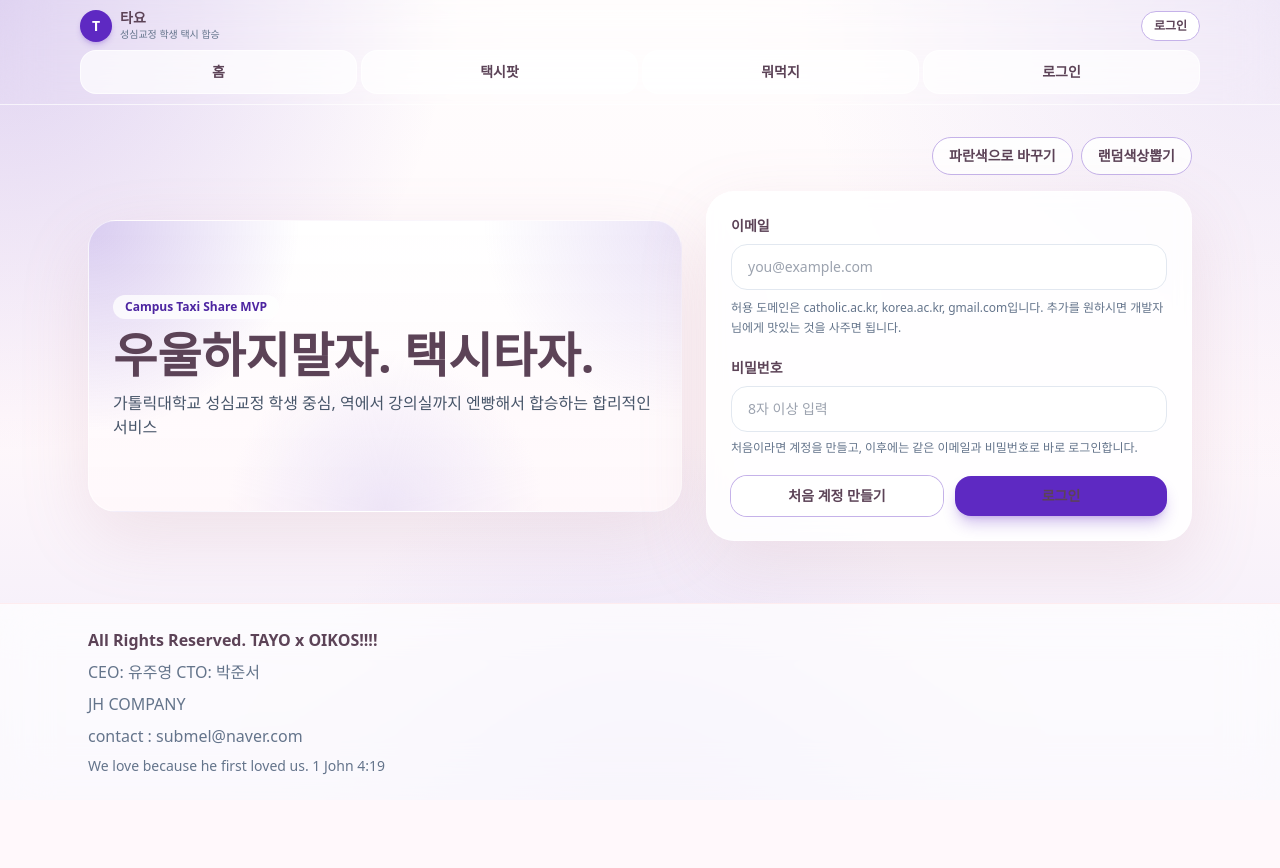
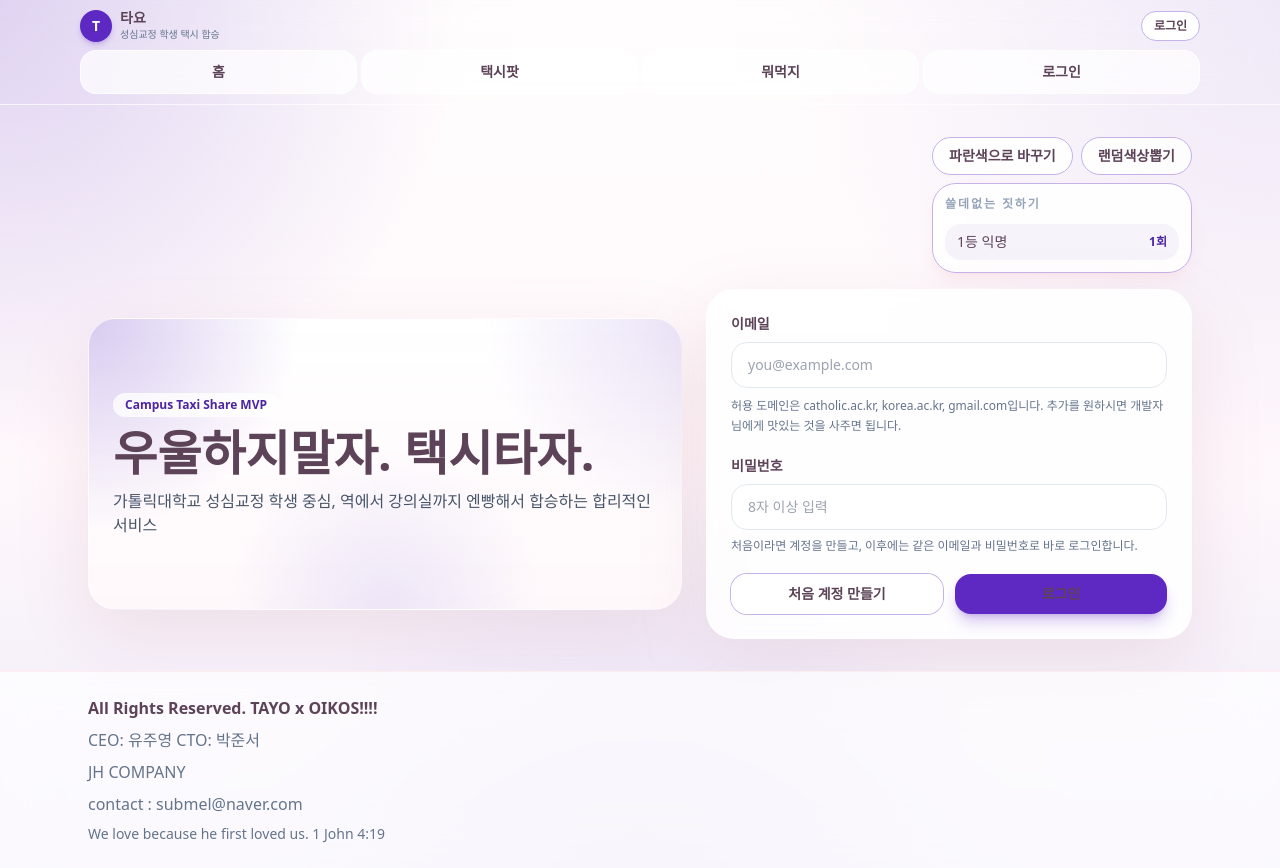
Before and after one commit to juyoungee502/tayo, a Next.js app: page /login in a window 1280 px wide. Both pictures are taken after a click on the button "랜덤색상뽑기". Before the commit the page ends 800 px from the top, so only its background shows below. Built offline with nearby package versions, Linux system fonts and the light colour scheme; no server answers.

Commit message:
use app nicknames for theme ranking

```diff
--- a/app/layout.tsx
+++ b/app/layout.tsx
@@ -79,7 +79,7 @@ export default async function RootLayout({ children }: { children: React.ReactNo
           ) : null}
           <main className={`mx-auto w-full max-w-6xl flex-1 px-4 py-6 sm:px-6 sm:py-8 ${hasActivePartyBar ? "pb-28 sm:pb-32" : ""}`}>
             <div className="mb-4 flex justify-end">
-              <ThemeToggle />
+              <ThemeToggle nickname={authContext.profile?.nickname ?? null} />
             </div>
             {children}
           </main>
--- a/components/ui/theme-toggle.tsx
+++ b/components/ui/theme-toggle.tsx
@@ -1,9 +1,10 @@
 "use client";
 
-import { useEffect, useState } from "react";
+import { useEffect, useMemo, useState } from "react";
 
 const STORAGE_KEY = "tayo-theme";
 const CUSTOM_COLOR_KEY = "tayo-custom-brand";
+const RANDOM_THEME_STATS_KEY = "tayo-random-theme-stats";
 
 type ThemeMode = "pink" | "blue" | "custom";
 
@@ -26,6 +27,8 @@ type CustomTheme = {
   mesh3: string;
   selection: string;
 };
+
+type ThemeStats = Record<string, number>;
 
 function hexToRgb(hex: string) {
   const normalized = hex.replace("#", "");
@@ -94,6 +97,19 @@ function randomHexColor() {
   return rgbToHex(r, g, b);
 }
 
+function readStats(): ThemeStats {
+  try {
+    const raw = window.localStorage.getItem(RANDOM_THEME_STATS_KEY);
+    return raw ? (JSON.parse(raw) as ThemeStats) : {};
+  } catch {
+    return {};
+  }
+}
+
+function writeStats(stats: ThemeStats) {
+  window.localStorage.setItem(RANDOM_THEME_STATS_KEY, JSON.stringify(stats));
+}
+
 function clearCustomTheme() {
   const root = document.documentElement;
   [
@@ -151,8 +167,13 @@ function applyTheme(mode: ThemeMode, customTheme?: CustomTheme | null) {
   root.dataset.theme = mode;
 }
 
-export function ThemeToggle() {
+export function ThemeToggle({ nickname }: { nickname?: string | null }) {
   const [theme, setTheme] = useState<ThemeMode>("pink");
+  const [stats, setStats] = useState<ThemeStats>({});
+  const ranking = useMemo(
+    () => Object.entries(stats).sort((a, b) => b[1] - a[1]).slice(0, 3),
+    [stats],
+  );
 
   useEffect(() => {
     const savedMode = window.localStorage.getItem(STORAGE_KEY);
@@ -160,6 +181,7 @@ export function ThemeToggle() {
     const parsedCustom = savedCustom ? (JSON.parse(savedCustom) as CustomTheme) : null;
     const nextTheme: ThemeMode = savedMode === "blue" || savedMode === "custom" ? savedMode : "pink";
     setTheme(nextTheme);
+    setStats(readStats());
     applyTheme(nextTheme, parsedCustom);
   }, []);
 
@@ -174,13 +196,22 @@ export function ThemeToggle() {
   const handleRandomTheme = () => {
     const randomSeed = randomHexColor();
     const customTheme = buildCustomTheme(randomSeed);
+    const statKey = nickname?.trim() || "익명";
+    const nextStats = {
+      ...stats,
+      [statKey]: (stats[statKey] ?? 0) + 1,
+    };
+
     setTheme("custom");
+    setStats(nextStats);
     window.localStorage.setItem(STORAGE_KEY, "custom");
     window.localStorage.setItem(CUSTOM_COLOR_KEY, JSON.stringify(customTheme));
+    writeStats(nextStats);
     applyTheme("custom", customTheme);
   };
 
   return (
+    <div className="flex flex-col items-end gap-2">
       <div className="flex flex-wrap justify-end gap-2">
         <button
           type="button"
@@ -197,5 +228,22 @@ export function ThemeToggle() {
           랜덤색상뽑기
         </button>
       </div>
+
+      <div className="w-full max-w-xs rounded-3xl border border-brand-200 bg-white/90 p-3 text-left shadow-lg shadow-brand-200/30 backdrop-blur-xl">
+        <p className="text-xs font-semibold uppercase tracking-[0.16em] text-slate-400">쓸데없는 짓하기</p>
+        {ranking.length > 0 ? (
+          <div className="mt-3 space-y-2 text-sm text-slate-600">
+            {ranking.map(([name, count], index) => (
+              <div key={name} className="flex items-center justify-between gap-3 rounded-2xl bg-brand-50/70 px-3 py-2">
+                <p className="truncate font-medium text-slateBlue">{index + 1}등 {name}</p>
+                <span className="shrink-0 text-xs font-semibold text-brand-700">{count}회</span>
+              </div>
+            ))}
+          </div>
+        ) : (
+          <p className="mt-3 text-sm text-slate-500">아직 아무도 쓸데없는 짓을 하지 않았어요.</p>
+        )}
+      </div>
+    </div>
   );
 }
```
Lines whose indentation alone changed are shown as unchanged.
